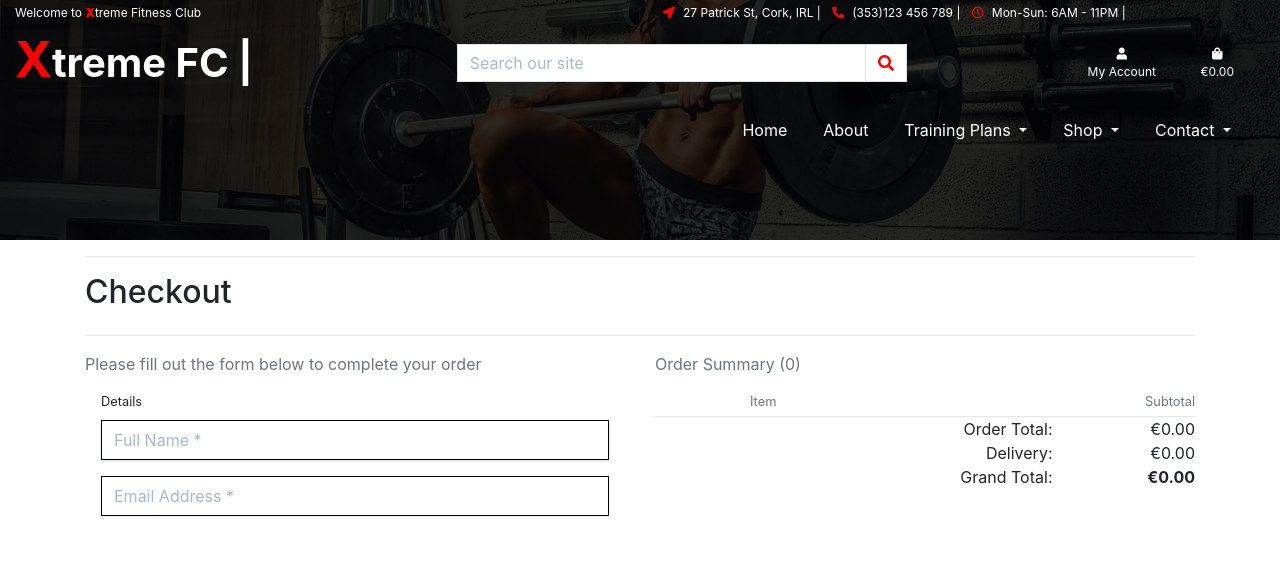
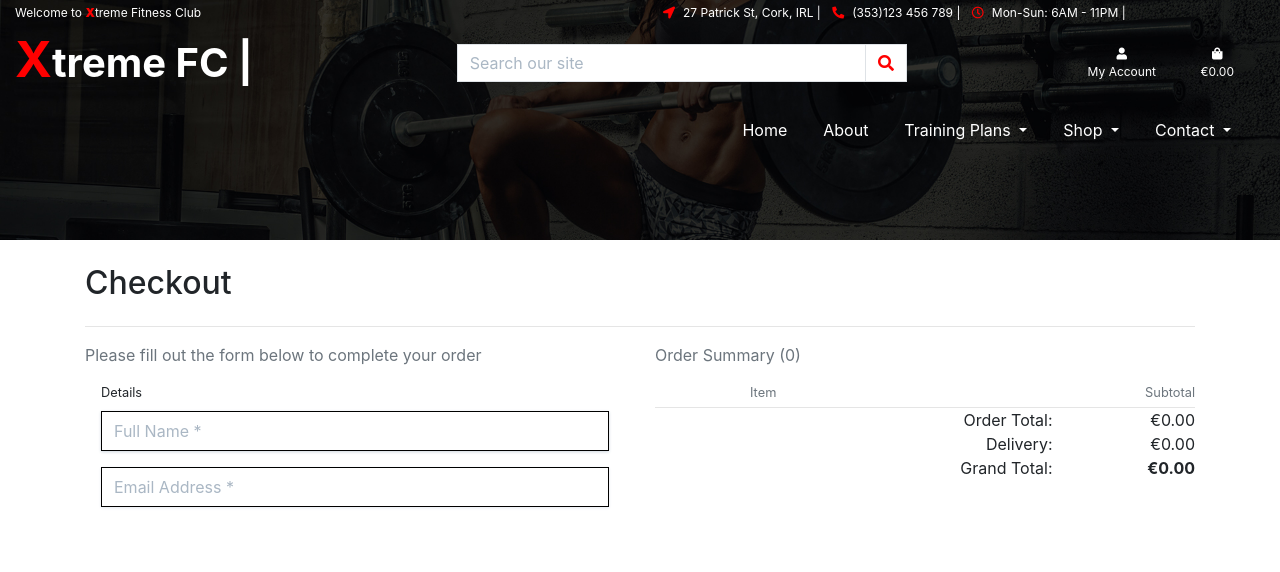
Before and after one commit to szilG/Xtreme-Fitness, a Django app: template checkout/templates/checkout/checkout.html in a window 1280 px wide. Shown: the top 572 px of the page. Run offline with Django 3.2, Linux system fonts and the light colour scheme; the template is opened without the code that fills it: values that come from a table or form of the project are taken from there, others are empty; parts of the project's set-up code (start-up, migrations or seed data) failed here and were passed over; some libraries are stand-ins or nearby versions.

Commit message:
delete horizontal line

```diff
--- a/checkout/templates/checkout/checkout.html
+++ b/checkout/templates/checkout/checkout.html
@@ -13,8 +13,7 @@
     </div>
     <div class="container">
         <div class="row">
-            <div class="col">
-                <hr>
+            <div class="col mt-4">
                 <h2 class="mb-4">Checkout</h2>
                 <hr>
             </div>
--- a/checkout/templates/checkout/checkout_success.html
+++ b/checkout/templates/checkout/checkout_success.html
@@ -14,7 +14,6 @@
     <div class="container">
         <div class="row">
             <div class="col">
-                <hr>
                 <h2 class="logo-font mb-4">Thank You</h2>
                 <hr>
                 <p class="text-black">Your order information is below. A confirmation email will be sent to <strong>{{ order.email }}</strong>.</p>
```
